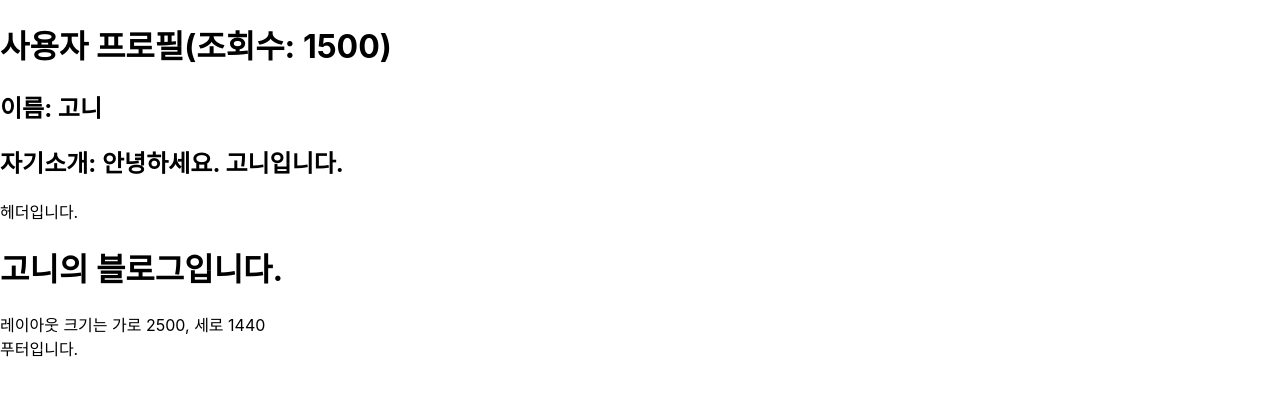
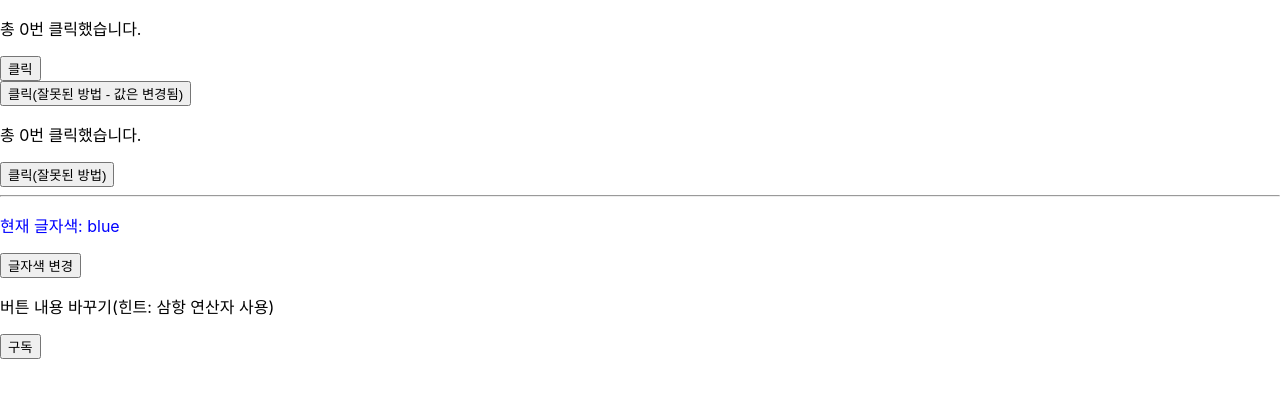
Before and after one commit to geoblo/fullstack-study, a React (Create React App) app in the folder 11_React/my-app/: page / in a window 1280 px wide. Shown: the top 398 px of the page. Built offline with nearby package versions, Linux system fonts and the light colour scheme.

Commit message:
업로드

```diff
--- a/11_React/my-app/src/chapter6/Notification.jsx
+++ b/11_React/my-app/src/chapter6/Notification.jsx
@@ -24,19 +24,19 @@ class Notification extends React.Component {
 
   // 실습1: 라이프 사이클 메소드
   // 컴포넌트가 마운트 된 이후 호출
-  // componentDidMount() {
-  //   console.log(`${this.props.id} componentDidMount() called.`);
-  // }
+  componentDidMount() {
+    console.log(`${this.props.id} componentDidMount() called.`);
+  }
 
   // 컴포넌트가 업데이트 된 이후 호출
-  // componentDidUpdate() {
-  //   console.log(`${this.props.id} componentDidUpdate() called.`);
-  // }
+  componentDidUpdate() {
+    console.log(`${this.props.id} componentDidUpdate() called.`);
+  }
 
   // 컴포넌트가 언마운트 되기 전 호출
-  // componentWillUnmount() {
-  //   console.log(`${this.props.id} componentWillUnmount() called.`);
-  // }
+  componentWillUnmount() {
+    console.log(`${this.props.id} componentWillUnmount() called.`);
+  }
 
   render() {
     return (
--- /dev/null
+++ b/11_React/my-app/src/chapter7/7.2/Counter.jsx
@@ -0,0 +1,67 @@
+import { useState } from "react";
+
+// count state를 만들고 버튼을 누를때마다 1씩 증가하고 그 결과가 화면에 출력됨
+function Counter() {
+  // state를 사용해서 값이 바뀔때마다 재렌더링 되도록 해야함
+  let [count, setCount] = useState(0); // 초기값 0
+  // console.log(useState(0));
+  // useState()의 결과로 배열이 반환됨 -> [초기값, set함수]
+  // 배열의 구조 분해 할당을 사용하여 변수 선언 및 할당
+
+  // (참고) ES5
+  // const arr = useState(0);
+  // const count = arr[0];
+  // const setCount = arr[1];
+
+  // 만약 state 미사용 시
+  // 이런 식으로 쓰면 카운트 값을 증가시킬 수는 있지만, 재렌더링이 일어나지 않음
+  // 다른 이유로 재렌더링 발생 시, 값이 초기화됨
+  let wrongCount = 0;
+
+
+  // let color = 'blue';
+  const [color, setColor] = useState('blue');
+  const [isClicked, setIsClicked] = useState(false);
+
+  return (
+    <>
+      {/* 1. state 사용 */}
+      <p>총 {count}번 클릭했습니다.</p>
+      <button onClick={() => { setCount(count + 1); }}>클릭</button>
+
+      <br />
+
+      {/* 2. state 직접 수정 */}
+      {/* 직접 count state를 증가시키면 값은 증가되지만 재렌더링이 일어나지 않음 */}
+      <button onClick={() => {
+        count++;
+        console.log(count);
+      }}>
+        클릭(잘못된 방법 - 값은 변경됨)
+      </button>
+
+      {/* 3. state 미사용 */}
+      <p>총 {wrongCount}번 클릭했습니다.</p>
+      <button onClick={() => {
+        wrongCount++;
+        console.log(wrongCount);
+      }}>
+        클릭(잘못된 방법)
+      </button>
+
+      {/* Quiz: 글자색 바꾸기, 버튼 내용 바꾸기 */}
+      <hr />
+
+      <p style={{ color: color }}>현재 글자색: {color}</p>
+      <button onClick={() => { setColor('red'); }}>글자색 변경</button>
+
+      <p>버튼 내용 바꾸기(힌트: 삼항 연산자 사용)</p>
+      <button onClick={() => { setIsClicked(true); }}>
+        {/* {isClicked} */}
+        {isClicked ? '구독 완료' : '구독'}
+      </button>
+    </>
+  );
+}
+
+export default Counter;
--- a/11_React/my-app/src/index.js
+++ b/11_React/my-app/src/index.js
@@ -9,6 +9,8 @@ import Clock from './chapter4/Clock';
 import PropsUse from './chapter5/5.3/PropsUse';
 import CommentList from './chapter5/CommentList';
 import CommentEx from './chapter5/5.6/CommentEx';
+import NotificationList from './chapter6/NotificationList';
+import Counter from './chapter7/7.2/Counter';
 
 const root = ReactDOM.createRoot(document.getElementById('root'));
 
@@ -29,7 +31,7 @@ root.render(
   // <Library />
 
   // 5장 예제
-  <PropsUse />
+  // <PropsUse />
   // <CommentList />
   // <CommentEx
   //   author={{
@@ -39,6 +41,12 @@ root.render(
   //   text="첫 방문합니다. 또 올게요."
   //   date="2023-10-18"
   // />
+
+  // 6장 예제
+  // <NotificationList />
+
+  // 7장 예제
+  <Counter />
 );
 
 // If you want to start measuring performance in your app, pass a function
```
Also changed, not shown: 11_React/my-app/src/chapter7/7.2/SetStateMerge.jsx (added, +49 -0 lines).
